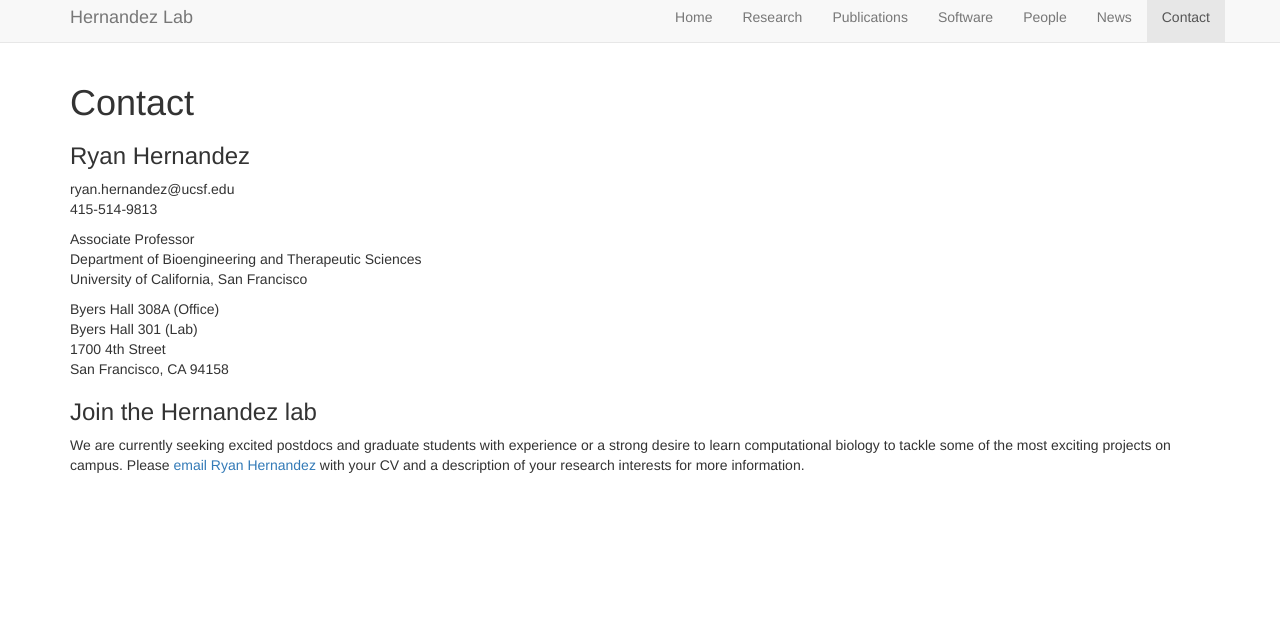
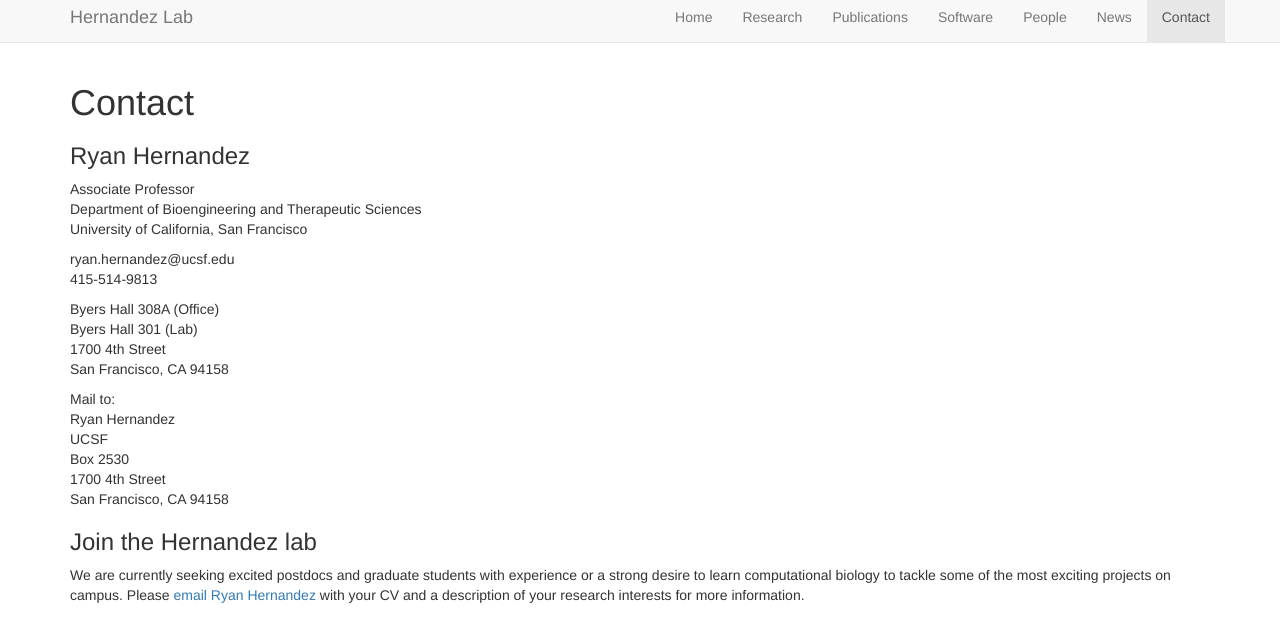
Before and after one commit to HernandezLab/hernandezlab.github.io, a Jekyll site: the page built from contact/index.md, in a window 1280 px wide, cut to the strip 48-690 px from the top of the page. Built offline with Jekyll 4.4.1, drawn with Linux system fonts in a browser that asks for light colours; nearby versions of some CDN libraries.

Commit message:
Contact Mailto

```diff
--- a/contact/index.md
+++ b/contact/index.md
@@ -7,18 +7,25 @@
 
 ### Ryan Hernandez
 
-ryan.hernandez@ucsf.edu
-415-514-9813
-
 Associate Professor
 Department of Bioengineering and Therapeutic Sciences
 University of California, San Francisco
+
+ryan.hernandez@ucsf.edu
+415-514-9813
 
 Byers Hall 308A (Office)
 Byers Hall 301 (Lab)
 1700 4th Street
 San Francisco, CA 94158
 
+Mail to:
+Ryan Hernandez
+UCSF
+Box 2530
+1700 4th Street
+San Francisco, CA 94158
+
 ### Join the Hernandez lab
 
 We are currently seeking excited postdocs and graduate students with experience or a strong desire to learn computational biology to tackle some of the most exciting projects on campus. Please [email Ryan Hernandez](mailto:ryan.hernandez@ucsf.edu) with your CV and a description of your research interests for more information.
```
